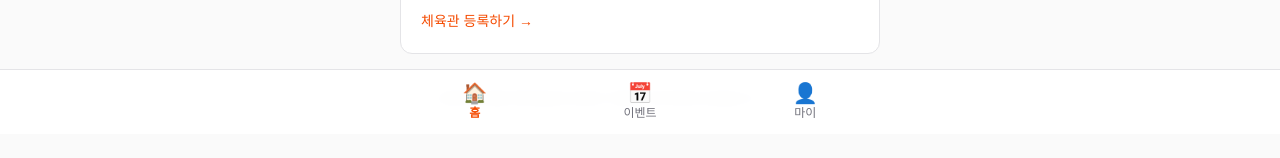
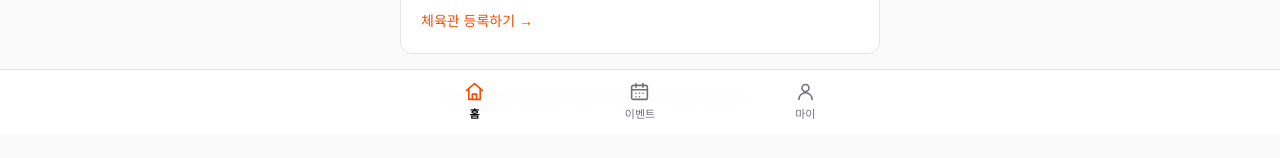
Before and after one commit to busy971126-arch/openhouse, a Next.js app: page / in a window 1280 px wide. Shown: the part 666-824 px from the top of the page. Built offline with nearby package versions, Linux system fonts and the light colour scheme; no server answers; the database is empty.

Commit message:
refactor: replace bottom nav emoji with unified icons

```diff
--- a/components/BottomNav.tsx
+++ b/components/BottomNav.tsx
@@ -2,6 +2,7 @@
 
 import Link from "next/link";
 import { usePathname } from "next/navigation";
+import { AppIcon, type AppIconName } from "@/components/ui/AppIcon";
 import {
   getActiveBottomNavTab,
   shouldShowBottomNav,
@@ -13,17 +14,25 @@ type BottomNavProps = {
   pendingApprovals: number;
 };
 
-const BASE_TABS = [
-  { id: "home" as const, href: "/", label: "홈", icon: "🏠" },
-  { id: "events" as const, href: "/events", label: "이벤트", icon: "📅" },
-  { id: "my" as const, href: "/my", label: "마이", icon: "👤", requiresAuth: true },
+type NavTab = {
+  id: "home" | "events" | "my" | "gyms";
+  href: string;
+  label: string;
+  icon: AppIconName;
+  requiresAuth?: boolean;
+};
+
+const BASE_TABS: NavTab[] = [
+  { id: "home", href: "/", label: "홈", icon: "home" },
+  { id: "events", href: "/events", label: "이벤트", icon: "calendar" },
+  { id: "my", href: "/my", label: "마이", icon: "user", requiresAuth: true },
 ];
 
-const HOST_TAB = {
-  id: "gyms" as const,
+const HOST_TAB: NavTab = {
+  id: "gyms",
   href: "/host/gyms",
   label: "내 체육관",
-  icon: "🏢",
+  icon: "building",
   requiresAuth: true,
 };
 
@@ -61,17 +70,20 @@ export function BottomNav({
             <Link
               key={tab.id}
               href={href}
-              className={`flex flex-1 flex-col items-center justify-center gap-0.5 text-xs transition ${
+              className={`flex flex-1 flex-col items-center justify-center gap-1 text-[11px] transition ${
                 isActive
-                  ? "font-semibold text-orange-600"
+                  ? "font-semibold text-zinc-950"
                   : "font-medium text-zinc-500 hover:text-zinc-800"
               }`}
               aria-current={isActive ? "page" : undefined}
             >
-              <span className="relative text-xl leading-none">
-                {tab.icon}
+              <span className="relative">
+                <AppIcon
+                  name={tab.icon}
+                  className={`size-[21px] ${isActive ? "text-orange-600" : "text-zinc-500"}`}
+                />
                 {showBadge && (
-                  <span className="absolute -right-2 -top-1 flex size-4 items-center justify-center rounded-full bg-orange-600 text-[10px] font-bold text-white">
+                  <span className="absolute -right-2.5 -top-1.5 flex size-4 items-center justify-center rounded-full bg-orange-600 text-[9px] font-bold text-white">
                     {pendingApprovals > 9 ? "9+" : pendingApprovals}
                   </span>
                 )}
```
